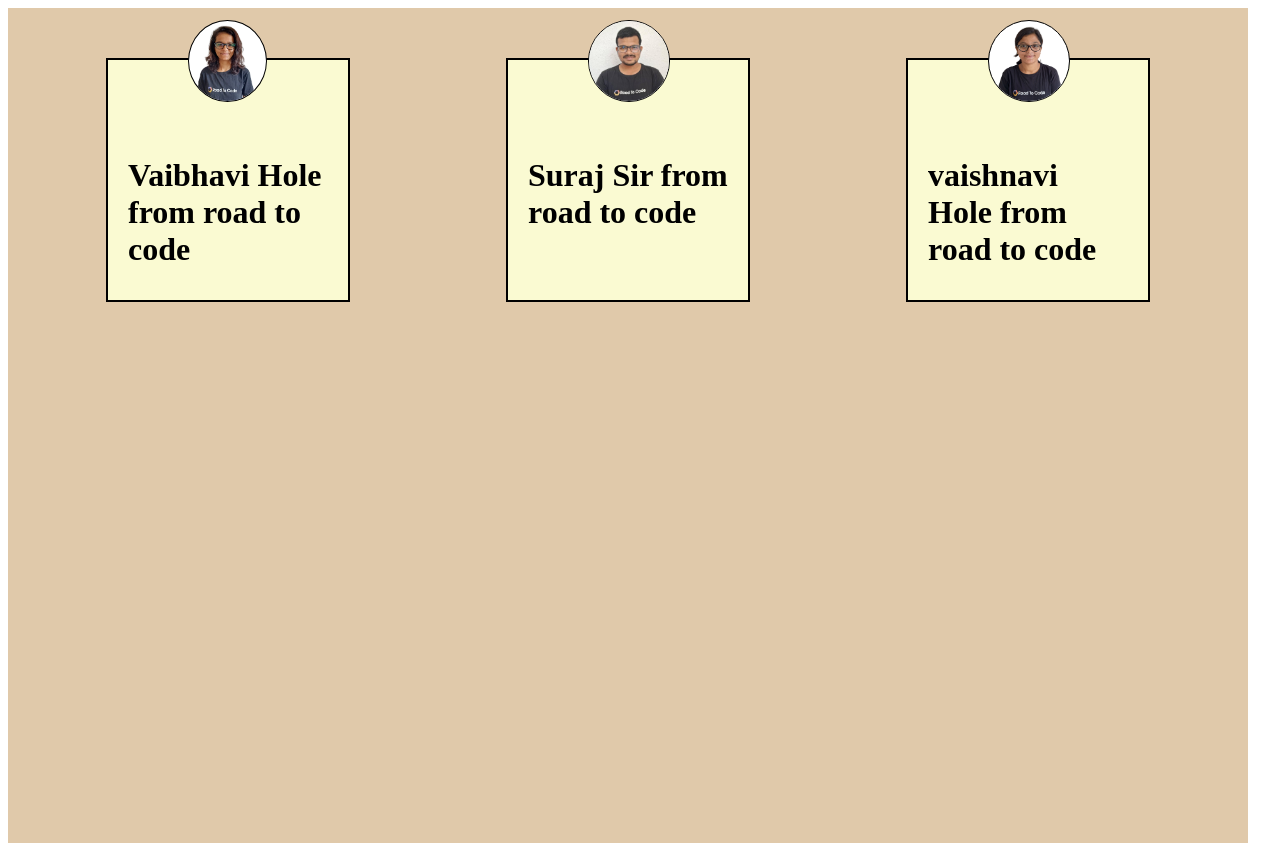
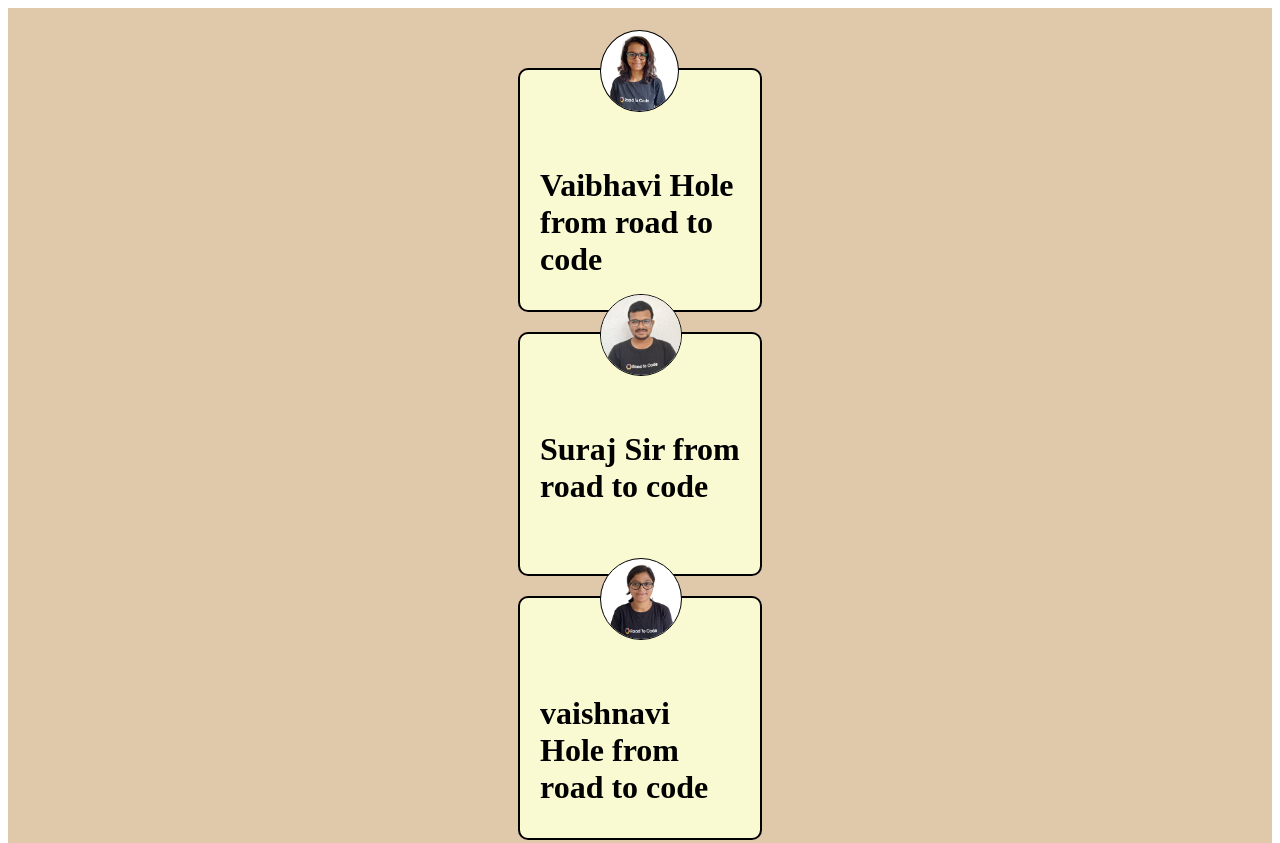
Before and after one commit to khardeaditya/Assign-17, a plain HTML site: page index.html in a window 1280 px wide. Shown: the top 843 px of the page. Drawn offline with Linux system fonts and the light colour scheme.

Commit message:
align-items: center; property added

```diff
--- a/index.html
+++ b/index.html
@@ -4,12 +4,13 @@
     <title>Assignment 17 flex properties</title>
     <style>
         .profile-container{
-            height: 900px;
-            width: 1200px;
+
             background-color: rgb(224, 201, 170);
             display: flex;
-            justify-content: space-around;
-            padding: 40px 20px 20px 20px;
+            flex-direction: column;
+            justify-content: right;
+            align-items: center;
+            padding: 50px;
 
         }
         .profile-card{
@@ -17,10 +18,12 @@
             width: 200px;
             background-color: lightgoldenrodyellow;
             border: 2px solid black;
+            border-radius: 10px;
             padding: 20px;
             margin-top: 10px;
-            margin-bottom: 70px;
+            margin-bottom: 90px;
             margin: 10px;
+
         }
         .profile-pic{
             height: 80px;
```
